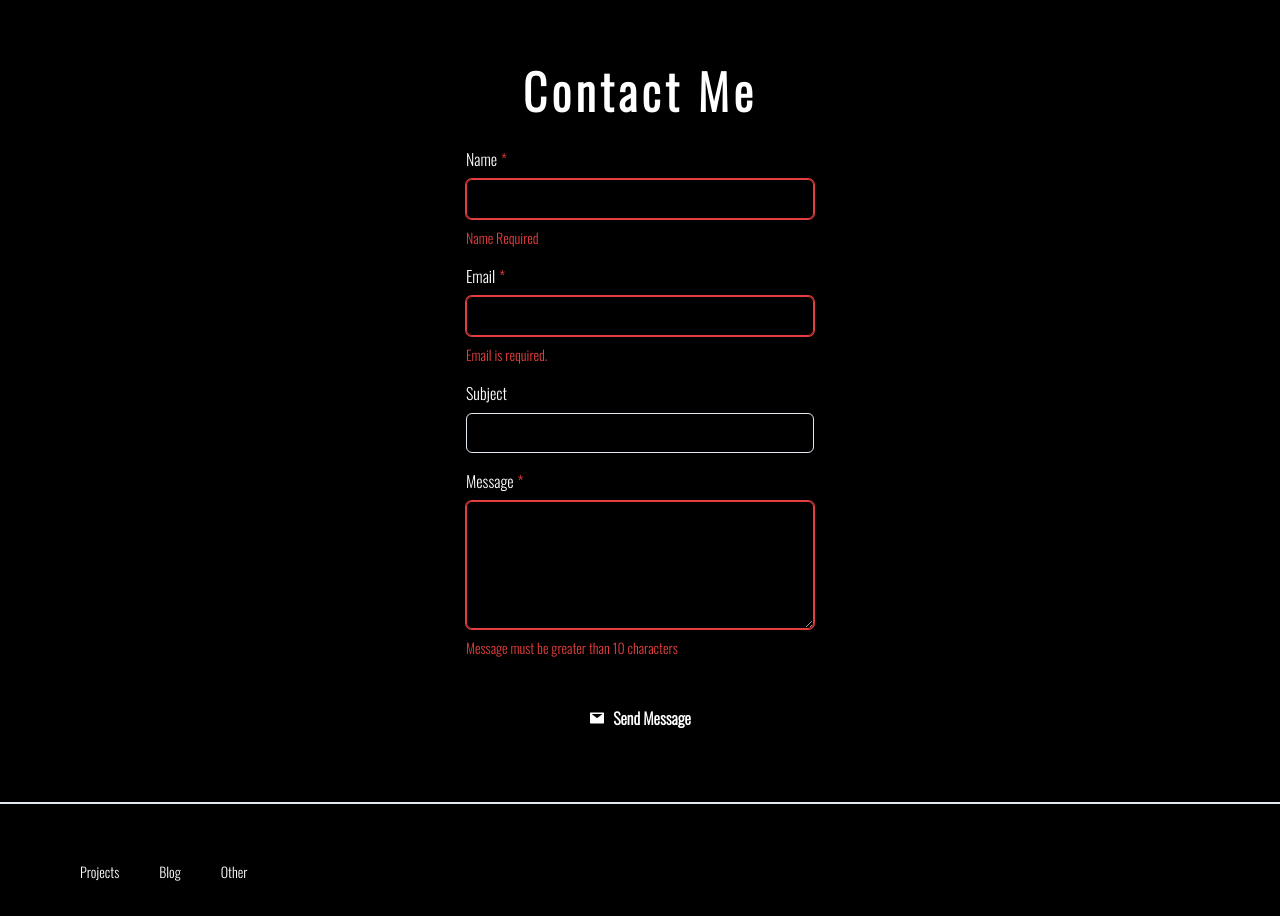
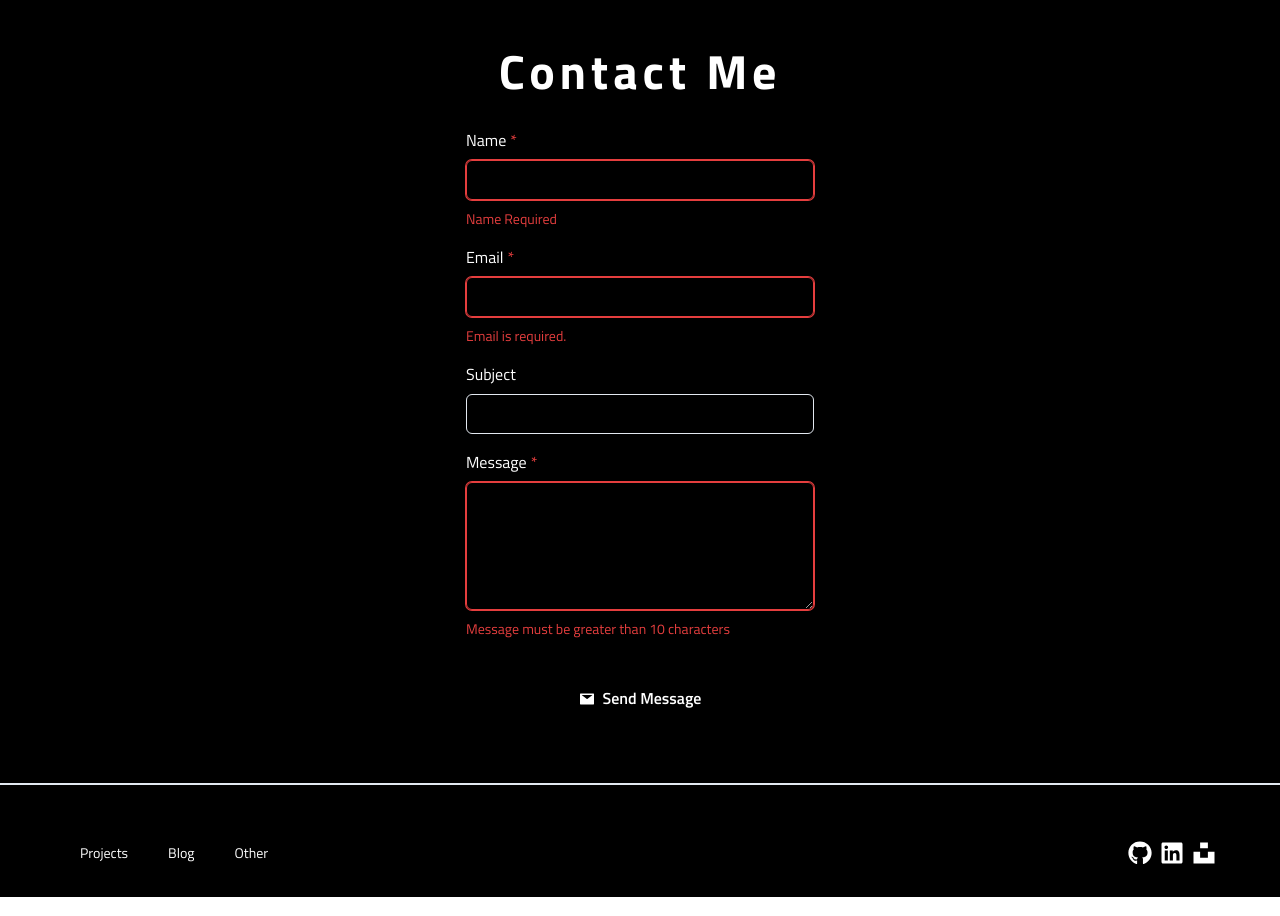
Before and after one commit to cabennetts/cbfolio, a Next.js app: page / in a window 1280 px wide. Shown: the part 1020-1936 px from the top of the page. Built offline with nearby package versions, Linux system fonts and the light colour scheme.

Commit message:
Fixed blog errors and styling

```diff
--- a/app/(site)/blog/[slug]/page.tsx
+++ b/app/(site)/blog/[slug]/page.tsx
@@ -4,6 +4,7 @@ import { notFound } from 'next/navigation';
 import getFormattedDate from "@/lib/getFormattedDate";
 import { Separator } from "@/components/ui/separator";
 import ShareBtn from "@/components/shared/ShareBtn";
+import { MDXRemote } from "next-mdx-remote/rsc";
 
 export const revalidate = 86400
 
@@ -43,7 +44,7 @@ export default async function Post({ params: { slug } }: Props) {
     if (!post) notFound()
 
     const { meta, content } = post
-
+    console.log(content)
     const pubDate = getFormattedDate(meta.date)
 
     const tags = meta.tags.map((tag, i) => (
@@ -61,7 +62,7 @@ export default async function Post({ params: { slug } }: Props) {
                 <Separator color="bg-white" className="my-6"/>
 
                 <article>
-                    {content}
+                  {content}
                 </article>
 
                 <Separator color="bg-white" className="my-6"/>
--- a/app/(site)/layout.tsx
+++ b/app/(site)/layout.tsx
@@ -1,11 +1,11 @@
 import '../globals.css'
 import type { Metadata } from 'next'
-import { Oswald } from 'next/font/google'
+import { Oswald, Titillium_Web } from 'next/font/google'
 import { Navbar } from '@/components/global/Navbar'
 import { Footer } from '@/components/global/Footer'
 
 const oswald = Oswald({ subsets:['cyrillic'], weight: ['200', '300']})
-
+const titillium = Titillium_Web({ subsets:['latin'], weight: ['300', '400', '600', '700']})
 export const metadata: Metadata = {
   title: 'Caleb Bennetts Portfolio | Cabennetts',
   description: 'Caleb Bennetts Portfolio and blog site',
@@ -18,7 +18,7 @@ export default function RootLayout({
 }) {
   return (
     <html lang="en">
-      <body className={oswald.className}>
+      <body className={titillium.className}>
         <Navbar />
         {children}
         <Footer />
--- a/app/(site)/page.tsx
+++ b/app/(site)/page.tsx
@@ -12,7 +12,7 @@ export default function Home() {
 
           <p className='text-3xl p-4'>
             You can view my resume
-            <Link href={'./CB_Resume.pdf'} className="font-bold text-blue-500">
+            <Link href={'./Caleb_Bennetts_Resume.pdf'} className="font-bold text-blue-500">
                 <strong className='pl-1 font-bold text-4xl'>here</strong>
               </Link>
           </p>
--- a/app/(site)/projects/page.tsx
+++ b/app/(site)/projects/page.tsx
@@ -4,6 +4,7 @@ import { getProjects } from '@/sanity/sanity-utils'
 import { Separator } from '@/components/ui/separator'
 
 export const revalidate = 86400
+// export const revalidate = 0
 export const metadata = {
   title: "Projects | Caleb Bennetts",
   description: "Projects Caleb has completed",
--- a/app/(site)/tags/[tag]/page.tsx
+++ b/app/(site)/tags/[tag]/page.tsx
@@ -4,6 +4,7 @@ import Link from "next/link"
 import { Separator } from "@/components/ui/separator"
 
 export const revalidate = 86400
+// export const revalidate = 0
 
 type Props = {
     params: {
--- a/components/global/Footer.tsx
+++ b/components/global/Footer.tsx
@@ -1,6 +1,8 @@
 import React from 'react'
 import { Button } from "../ui/button"
 import Link from 'next/link'
+import { FaUnsplash, FaLinkedin, FaGithub } from 'react-icons/fa'
+
 
 type Props = {}
 
@@ -28,6 +30,19 @@ export function Footer(props: Props) {
                         </li>
                     </ul>
                 </div>
+                <div className='sticky flex flex-col justify-center items-center sm:flex-row'>
+                    <ul className='flex flex-row gap-2 items-center text-white text-2xl'>
+                        <li>
+                            <Link href='https://www.github.com/cabennetts'><FaGithub width={40} height={40} /></Link>
+                        </li>
+                        <li>
+                            <Link href='https://www.linkedin.com/in/cabennetts'><FaLinkedin width={40} height={40} /></Link>
+                        </li>
+                        <li>
+                            <Link href='https://unsplash.com/@cabennetts'><FaUnsplash width={40} height={40}/></Link>
+                        </li>
+                    </ul>
+                </div>
             </div>
 
         </footer>
--- a/lib/posts.ts
+++ b/lib/posts.ts
@@ -26,7 +26,6 @@ export async function getPostByName(fileName: string): Promise<BlogPost | undefi
     if (!res.ok) return undefined
 
     const rawMDX = await res.text()
-
     if (rawMDX === '404: Not Found') return undefined
 
     const { frontmatter, content } = await compileMDX<{ title: string, date: string, tags: string[] }>({
@@ -50,6 +49,7 @@ export async function getPostByName(fileName: string): Promise<BlogPost | undefi
     })
 
     const id = fileName.replace(/\.mdx$/, '')
+
     const blogPostObj: BlogPost = { meta: { id, title: frontmatter.title, date: frontmatter.date, tags: frontmatter.tags }, content}
 
     return blogPostObj
```
Also changed, not shown: 2 other files (tests, documents, lock files or other folders).
